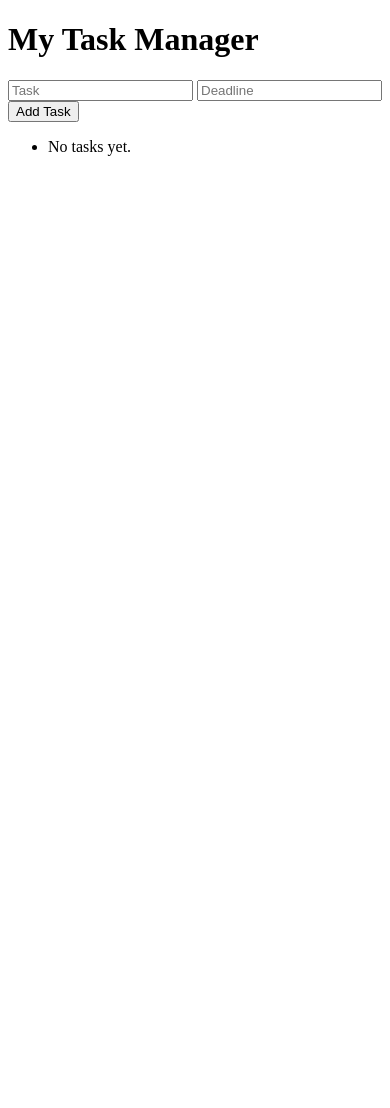
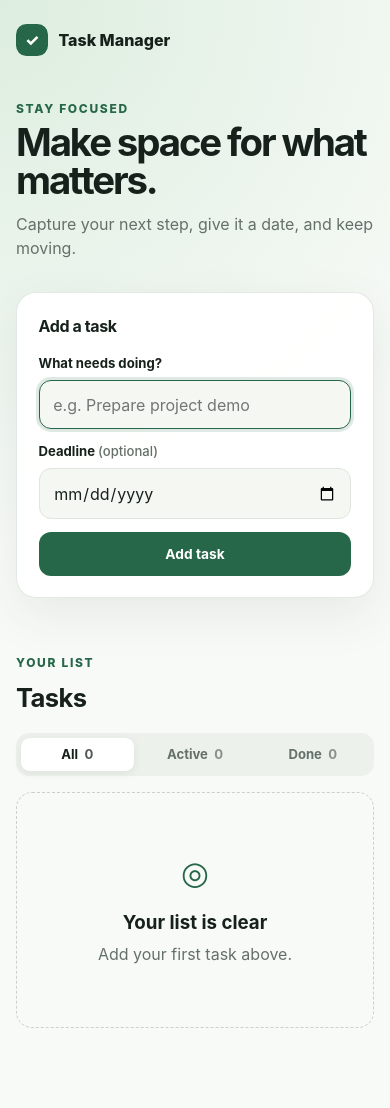
Before and after one commit to zhicEE/mini-task-manager, a Flask app: page / in a window 390 px wide. Before the commit the page ends 156 px from the top, so only its background shows below. Run offline with Flask 3, Linux system fonts and the light colour scheme; data that the repository does not hold is empty.

Commit message:
feat: add task filters and responsive interface

```diff
--- a/app.py
+++ b/app.py
@@ -2,7 +2,16 @@ from datetime import date
 import os
 import re
 from flask import Flask, flash, redirect, render_template, request, url_for
-from database import create_table, get_all_tasks, add_task, mark_task_completed, delete_task, get_task_by_id, update_task
+from database import (
+    add_task,
+    create_table,
+    delete_task,
+    get_all_tasks,
+    get_task_by_id,
+    get_task_counts,
+    mark_task_completed,
+    update_task,
+)
 from models import Task
 
 app = Flask(__name__)
@@ -34,8 +43,17 @@ def validate_deadline(deadline):
 
 @app.route("/")
 def home():
-    tasks = get_all_tasks()
-    return render_template("index.html", tasks=tasks)
+    status = request.args.get("status", "all")
+    if status not in {"all", "active", "completed"}:
+        status = "all"
+
+    return render_template(
+        "index.html",
+        tasks=get_all_tasks(status),
+        counts=get_task_counts(),
+        current_status=status,
+        today=date.today().isoformat(),
+    )
 
 @app.route("/add", methods=["POST"])
 def add():
@@ -111,7 +129,11 @@ def edit(task_id):
     if task is None:
         return "Task not found", 404
 
-    return render_template("edit.html", task=task)
+    return render_template(
+        "edit.html",
+        task=task,
+        today=date.today().isoformat(),
+    )
 
 
 if __name__ == "__main__":
--- /dev/null
+++ b/static/styles.css
@@ -0,0 +1,390 @@
+:root {
+    color-scheme: light;
+    --ink: #17211b;
+    --muted: #657069;
+    --surface: #ffffff;
+    --surface-soft: #f5f7f3;
+    --line: #dfe5df;
+    --primary: #276749;
+    --primary-dark: #1d4d37;
+    --danger: #a23b3b;
+    --shadow: 0 18px 50px rgba(28, 49, 37, 0.08);
+}
+
+* {
+    box-sizing: border-box;
+}
+
+body {
+    margin: 0;
+    min-height: 100vh;
+    color: var(--ink);
+    background:
+        radial-gradient(circle at top left, rgba(209, 232, 213, 0.7), transparent 34rem),
+        #f8faf7;
+    font-family: Inter, ui-sans-serif, system-ui, -apple-system, BlinkMacSystemFont, "Segoe UI", sans-serif;
+    line-height: 1.5;
+}
+
+button,
+input {
+    font: inherit;
+}
+
+a {
+    color: inherit;
+}
+
+.site-header {
+    width: min(1080px, calc(100% - 2rem));
+    margin: 0 auto;
+    padding: 1.5rem 0;
+}
+
+.brand {
+    display: inline-flex;
+    align-items: center;
+    gap: 0.65rem;
+    font-weight: 800;
+    text-decoration: none;
+}
+
+.brand-mark {
+    display: grid;
+    width: 2rem;
+    height: 2rem;
+    place-items: center;
+    color: white;
+    border-radius: 0.65rem;
+    background: var(--primary);
+}
+
+.page-shell {
+    width: min(920px, calc(100% - 2rem));
+    margin: 2.5rem auto 5rem;
+}
+
+.hero {
+    max-width: 720px;
+    margin-bottom: 2rem;
+}
+
+.eyebrow {
+    margin: 0 0 0.4rem;
+    color: var(--primary);
+    font-size: 0.75rem;
+    font-weight: 800;
+    letter-spacing: 0.14em;
+    text-transform: uppercase;
+}
+
+h1,
+h2,
+h3,
+p {
+    margin-top: 0;
+}
+
+h1 {
+    max-width: 680px;
+    margin-bottom: 0.75rem;
+    font-size: clamp(2.4rem, 7vw, 4.5rem);
+    line-height: 0.98;
+    letter-spacing: -0.055em;
+}
+
+h2 {
+    margin-bottom: 0;
+    font-size: 1.6rem;
+    letter-spacing: -0.025em;
+}
+
+.hero-copy,
+.task-deadline,
+.empty-state p {
+    color: var(--muted);
+}
+
+.panel {
+    border: 1px solid rgba(223, 229, 223, 0.85);
+    border-radius: 1.25rem;
+    background: rgba(255, 255, 255, 0.92);
+    box-shadow: var(--shadow);
+}
+
+.add-panel {
+    padding: 1.35rem;
+}
+
+.add-panel h2 {
+    margin-bottom: 1rem;
+    font-size: 1rem;
+}
+
+.task-form {
+    display: flex;
+    align-items: end;
+    gap: 0.85rem;
+}
+
+.field {
+    display: grid;
+    gap: 0.4rem;
+}
+
+.field-grow {
+    flex: 1;
+}
+
+.field label {
+    font-size: 0.82rem;
+    font-weight: 750;
+}
+
+.field label span {
+    color: var(--muted);
+    font-weight: 500;
+}
+
+.field input {
+    width: 100%;
+    min-height: 2.8rem;
+    padding: 0.7rem 0.85rem;
+    color: var(--ink);
+    border: 1px solid var(--line);
+    border-radius: 0.75rem;
+    background: var(--surface-soft);
+    outline: none;
+}
+
+.field input:focus {
+    border-color: var(--primary);
+    box-shadow: 0 0 0 3px rgba(39, 103, 73, 0.14);
+}
+
+.button {
+    display: inline-flex;
+    min-height: 2.65rem;
+    align-items: center;
+    justify-content: center;
+    padding: 0.65rem 0.95rem;
+    border: 1px solid transparent;
+    border-radius: 0.75rem;
+    background: transparent;
+    cursor: pointer;
+    font-size: 0.86rem;
+    font-weight: 750;
+    text-decoration: none;
+}
+
+.button-primary {
+    color: white;
+    background: var(--primary);
+}
+
+.button-primary:hover {
+    background: var(--primary-dark);
+}
+
+.button-secondary,
+.button-success {
+    border-color: var(--line);
+    background: var(--surface);
+}
+
+.button-success {
+    color: var(--primary);
+}
+
+.button-danger {
+    color: var(--danger);
+}
+
+.tasks-section {
+    margin-top: 3.5rem;
+}
+
+.section-heading {
+    display: flex;
+    align-items: end;
+    justify-content: space-between;
+    gap: 1rem;
+    margin-bottom: 1rem;
+}
+
+.filters {
+    display: flex;
+    gap: 0.3rem;
+    padding: 0.3rem;
+    border-radius: 0.8rem;
+    background: #edf1ec;
+}
+
+.filter-link {
+    padding: 0.42rem 0.7rem;
+    color: var(--muted);
+    border-radius: 0.55rem;
+    font-size: 0.82rem;
+    font-weight: 700;
+    text-decoration: none;
+}
+
+.filter-link span {
+    margin-left: 0.2rem;
+    opacity: 0.75;
+}
+
+.filter-link.is-active {
+    color: var(--ink);
+    background: var(--surface);
+    box-shadow: 0 2px 8px rgba(30, 47, 37, 0.08);
+}
+
+.task-list {
+    display: grid;
+    gap: 0.75rem;
+    margin: 0;
+    padding: 0;
+    list-style: none;
+}
+
+.task-card {
+    display: grid;
+    grid-template-columns: auto 1fr auto;
+    gap: 1rem;
+    align-items: center;
+    padding: 1rem 1.1rem;
+    border: 1px solid var(--line);
+    border-radius: 1rem;
+    background: var(--surface);
+}
+
+.task-status {
+    display: grid;
+    width: 1.65rem;
+    height: 1.65rem;
+    place-items: center;
+    color: white;
+    border: 2px solid #b9c4bc;
+    border-radius: 50%;
+    font-size: 0.8rem;
+    font-weight: 900;
+}
+
+.is-completed .task-status {
+    border-color: var(--primary);
+    background: var(--primary);
+}
+
+.task-details h3 {
+    margin-bottom: 0.2rem;
+    font-size: 1rem;
+}
+
+.is-completed .task-details h3 {
+    color: var(--muted);
+    text-decoration: line-through;
+}
+
+.task-deadline {
+    margin-bottom: 0;
+    font-size: 0.82rem;
+}
+
+.task-actions,
+.form-actions {
+    display: flex;
+    align-items: center;
+    gap: 0.35rem;
+}
+
+.done-label {
+    margin-right: 0.35rem;
+    color: var(--primary);
+    font-size: 0.82rem;
+    font-weight: 750;
+}
+
+.empty-state {
+    padding: 3.5rem 1rem;
+    text-align: center;
+    border: 1px dashed #c9d2ca;
+    border-radius: 1rem;
+}
+
+.empty-state > span {
+    display: block;
+    margin-bottom: 0.75rem;
+    color: var(--primary);
+    font-size: 2rem;
+}
+
+.empty-state h3,
+.empty-state p {
+    margin-bottom: 0.3rem;
+}
+
+.flash-stack {
+    margin-bottom: 1rem;
+}
+
+.flash-message {
+    margin-bottom: 0.5rem;
+    padding: 0.8rem 1rem;
+    color: var(--primary-dark);
+    border: 1px solid #cfe1d2;
+    border-radius: 0.75rem;
+    background: #edf8ef;
+}
+
+.edit-shell {
+    max-width: 650px;
+    margin: 4rem auto 0;
+}
+
+.edit-shell h1 {
+    font-size: clamp(2.2rem, 6vw, 3.5rem);
+}
+
+.edit-form {
+    display: grid;
+    gap: 1.2rem;
+    padding: 1.5rem;
+}
+
+@media (max-width: 720px) {
+    .page-shell {
+        margin-top: 1.25rem;
+    }
+
+    .task-form,
+    .section-heading {
+        align-items: stretch;
+        flex-direction: column;
+    }
+
+    .task-card {
+        grid-template-columns: auto 1fr;
+    }
+
+    .task-actions {
+        grid-column: 1 / -1;
+        flex-wrap: wrap;
+        padding-left: 2.65rem;
+    }
+}
+
+@media (max-width: 440px) {
+    .filters {
+        width: 100%;
+    }
+
+    .filter-link {
+        flex: 1;
+        text-align: center;
+    }
+
+    .task-actions {
+        padding-left: 0;
+    }
+}
--- a/templates/base.html
+++ b/templates/base.html
@@ -1,26 +1,34 @@
 <!DOCTYPE html>
-<html>
+<html lang="en">
 
 <head>
+    <meta charset="utf-8">
+    <meta name="viewport" content="width=device-width, initial-scale=1">
     <title>{% block title %}Task Manager{% endblock %}</title>
+    <link rel="stylesheet" href="{{ url_for('static', filename='styles.css') }}">
 </head>
 
 <body>
+    <header class="site-header">
+        <a class="brand" href="{{ url_for('home') }}" aria-label="Task Manager home">
+            <span class="brand-mark" aria-hidden="true">✓</span>
+            Task Manager
+        </a>
+    </header>
 
-<h1>My Task Manager</h1>
-
+    <main class="page-shell">
         {% with messages = get_flashed_messages() %}
             {% if messages %}
+                <div class="flash-stack" aria-live="polite">
                     {% for message in messages %}
-         <p>{{ message }}</p>
+                        <p class="flash-message">{{ message }}</p>
                     {% endfor %}
+                </div>
             {% endif %}
         {% endwith %}
 
-
-    {% block content %}
-    {% endblock %}
-
+        {% block content %}{% endblock %}
+    </main>
 </body>
 
 </html>
--- a/templates/index.html
+++ b/templates/index.html
@@ -1,48 +1,91 @@
 {% extends "base.html" %}
 
 {% block content %}
+<section class="hero">
+    <p class="eyebrow">Stay focused</p>
+    <h1>Make space for what matters.</h1>
+    <p class="hero-copy">Capture your next step, give it a date, and keep moving.</p>
+</section>
 
-<form action="/add" method="POST">
+<section class="panel add-panel" aria-labelledby="add-task-heading">
+    <h2 id="add-task-heading">Add a task</h2>
+    <form class="task-form" action="{{ url_for('add') }}" method="post">
+        <div class="field field-grow">
+            <label for="title">What needs doing?</label>
+            <input id="title" name="title" placeholder="e.g. Prepare project demo" required autofocus>
+        </div>
 
-    <input name="title" placeholder="Task">
+        <div class="field">
+            <label for="deadline">Deadline <span>(optional)</span></label>
+            <input id="deadline" name="deadline" type="date" min="{{ today }}">
+        </div>
 
-    <input name="deadline" placeholder="Deadline">
+        <button class="button button-primary" type="submit">Add task</button>
+    </form>
+</section>
 
-    <button type="submit">
-        Add Task
-    </button>
+<section class="tasks-section" aria-labelledby="tasks-heading">
+    <div class="section-heading">
+        <div>
+            <p class="eyebrow">Your list</p>
+            <h2 id="tasks-heading">Tasks</h2>
+        </div>
 
-</form>
+        <nav class="filters" aria-label="Filter tasks">
+            {% for status, label in (("all", "All"), ("active", "Active"), ("completed", "Done")) %}
+                <a
+                    href="{{ url_for('home', status=status) }}"
+                    class="filter-link{% if current_status == status %} is-active{% endif %}"
+                    {% if current_status == status %}aria-current="page"{% endif %}
+                >{{ label }} <span>{{ counts[status] }}</span></a>
+            {% endfor %}
+        </nav>
+    </div>
 
-<ul>
-{% for task in tasks %}
-    <li>
-        {{ task.title }}
-        |
-        Deadline: {{ task.deadline }}
-        |
+    {% if tasks %}
+        <ul class="task-list">
+        {% for task in tasks %}
+            <li class="task-card{% if task.completed %} is-completed{% endif %}">
+                <div class="task-status" aria-hidden="true">{% if task.completed %}✓{% endif %}</div>
 
-        {% if not task.completed %}
-            Completed: False
+                <div class="task-details">
+                    <h3>{{ task.title }}</h3>
+                    {% if task.deadline %}
+                        <p class="task-deadline">Due <time datetime="{{ task.deadline }}">{{ task.deadline }}</time></p>
+                    {% else %}
+                        <p class="task-deadline">No deadline</p>
+                    {% endif %}
+                </div>
 
-            <form action="/complete/{{ task.id }}" method="POST">
-                <button type="submit">Complete</button>
-            </form>
+                <div class="task-actions">
+                    {% if not task.completed %}
+                        <form action="{{ url_for('complete', task_id=task.id) }}" method="post">
+                            <button class="button button-success" type="submit">Complete</button>
+                        </form>
+                    {% else %}
+                        <span class="done-label">Completed</span>
+                    {% endif %}
 
-        {% else %}
-            Completed
-        {% endif %}
+                    <a class="button button-secondary" href="{{ url_for('edit', task_id=task.id) }}">Edit</a>
 
-        <a href="/edit/{{ task.id }}">Edit</a>
-
-        <form action="/delete/{{ task.id }}" method="POST">
-            <button type="submit">Delete</button>
-        </form>
-
-    </li>
-{% else %}
-    <li>No tasks yet.</li>
-{% endfor %}
-</ul>
-
+                    <form action="{{ url_for('delete', task_id=task.id) }}" method="post">
+                        <button class="button button-danger" type="submit">Delete</button>
+                    </form>
+                </div>
+            </li>
+        {% endfor %}
+        </ul>
+    {% else %}
+        <div class="empty-state">
+            <span aria-hidden="true">◎</span>
+            {% if current_status == "all" %}
+                <h3>Your list is clear</h3>
+                <p>Add your first task above.</p>
+            {% else %}
+                <h3>No {{ current_status }} tasks</h3>
+                <p>Try another filter to see the rest of your list.</p>
+            {% endif %}
+        </div>
+    {% endif %}
+</section>
 {% endblock %}
```
Also changed, not shown: database.py (+27 -2 lines), templates/edit.html (+29 -21 lines), tests/test_app.py (+29 -0 lines). Lines whose indentation alone changed are shown as unchanged.
